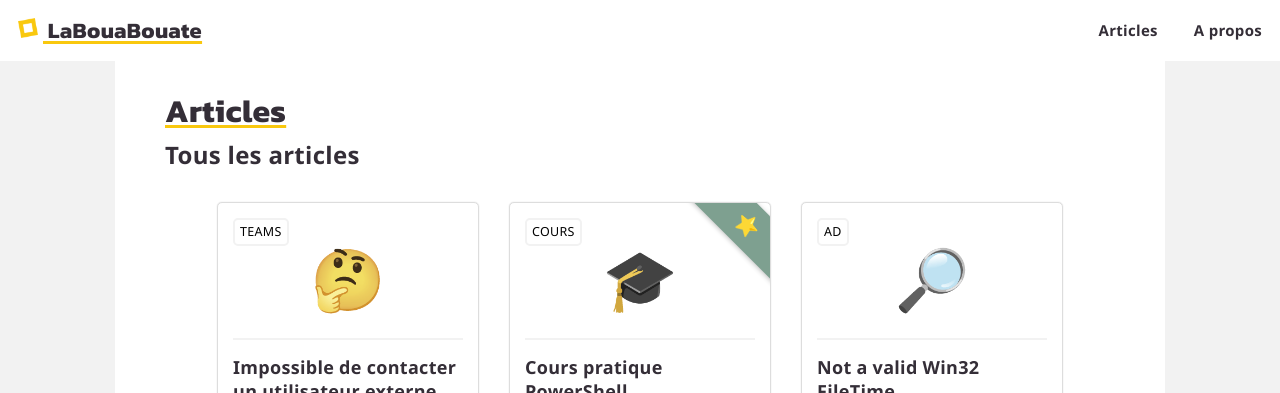
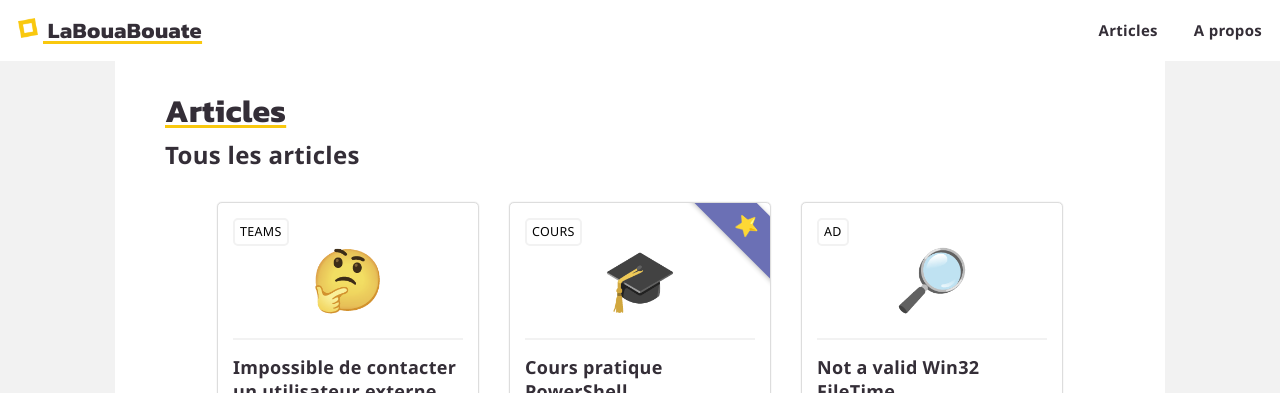
Before and after one commit to leobouard/leobouard.github.io, a Jekyll site: the page built from blog.md, in a window 1280 px wide. Shown: the top 393 px of the page. Built offline with Jekyll 4.4.1, drawn with Linux system fonts in a browser that asks for light colours; some web fonts are replaced.

Commit message:
Update posts.scss

```diff
--- a/assets/css/posts.scss
+++ b/assets/css/posts.scss
@@ -51,7 +51,7 @@ article:hover {
 
     .articleButton {
         color: #fff;
-        background-color: #5E7A6F;
+        background-color: #6B70B5;
     }
 }
 
@@ -59,7 +59,7 @@ div.favoriteMarker {
     position: absolute;
     top: 0px;
     right: -50px;
-    background-color: #7EA090;
+    background-color: #6B70B5;
     padding: 10px 60px;
     box-shadow: 0px 1px 5px 0px #00000040;
     transform: rotate(45deg);
@@ -182,7 +182,7 @@ div.favoriteMarker {
 }
 
 .a_button_next {
-    background-color: #5E7A6F;
+    background-color: #6B70B5;
 }
 
 .a_button_next:hover {
```
